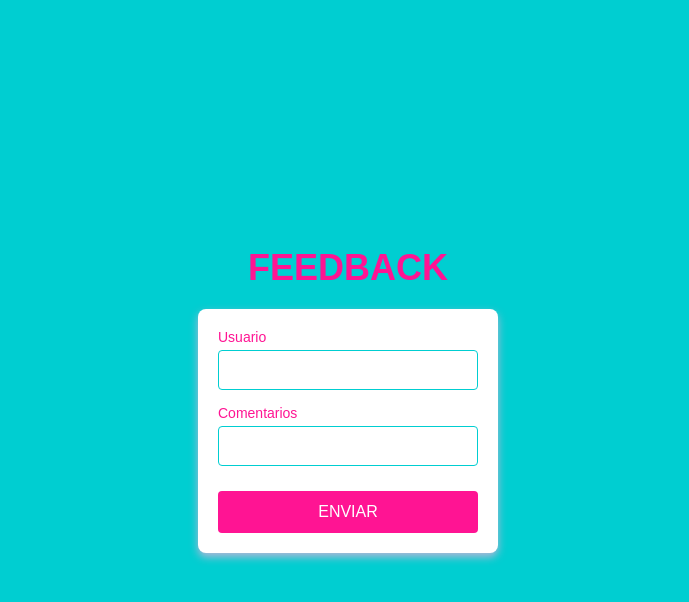
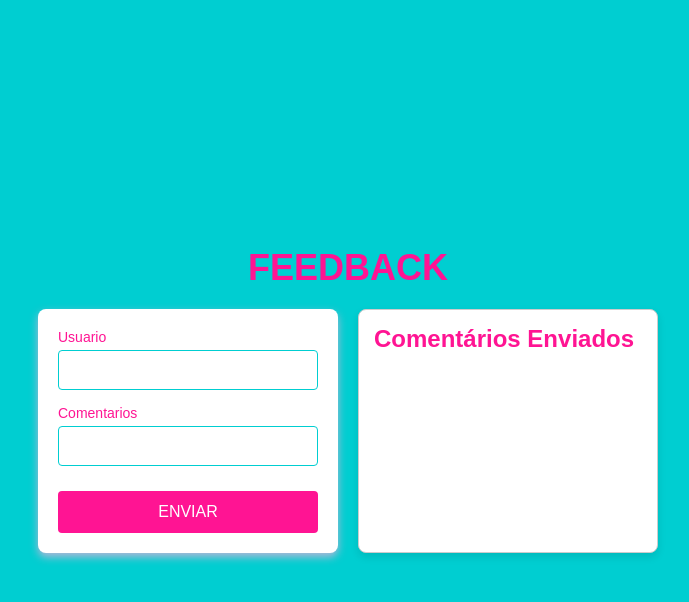
Before and after one commit to AliciaPavao/cadastroFeedback, a Flask app: page / in a window 1280 px wide. Shown: the top 602 px of the page, without its empty margins (292-981 px from the left). Run offline with Flask 3, Linux system fonts and the light colour scheme.

Commit message:
def para armazenar e mostrar comentarios e css

```diff
--- a/static/css/pag1.css
+++ b/static/css/pag1.css
@@ -29,10 +29,16 @@ body {
 
 .cabecalho h1 {
     font-size: 36px;
-    color:deeppink ;
+    color: deeppink;
 }
 
 /* Estilo do formulário */
+.formulario-container {
+    display: flex;
+    justify-content: space-between;
+    gap: 20px;
+}
+
 .formulario01 {
     background-color: white;
     padding: 20px;
@@ -63,7 +69,7 @@ input[type="text"] {
 
 /* Estilo para o botão */
 button {
-    background-color: deeppink ;
+    background-color: deeppink;
     color: white;
     border: none;
     padding: 12px 20px;
@@ -74,5 +80,39 @@ button {
 }
 
 button:hover {
-    background-color: rgb(249, 145, 200) ;
+    background-color: rgb(249, 145, 200);
 }
+
+/* Estilo do quadrado de comentários */
+.comentarios {
+    width: 300px;
+    padding: 15px;
+    border: 1px solid #ccc;
+    background-color: #fff;
+    box-shadow: 0 4px 8px rgba(0, 0, 0, 0.1);
+    border-radius: 8px;
+    max-height: 300px;
+    overflow-y: auto;
+    display: flex;
+    flex-direction: column;
+    color: deeppink;
+}
+
+.comentario {
+    margin-bottom: 15px;
+    padding: 10px;
+    border: 1px solid #ddd;
+    background-color: #f9f9f9;
+    border-radius: 4px;
+}
+
+.comentario p {
+    margin: 5px 0;
+    font-size: 14px;
+}
+
+#comentarios-list {
+    display: flex;
+    flex-direction: column;
+    gap: 15px;
+}
--- a/templates/pagPrincipal.html
+++ b/templates/pagPrincipal.html
@@ -13,19 +13,29 @@
             <h1>FEEDBACK</h1>
         </header>
 
+        <div class="formulario-container">
             <form action="/post/mensagem" method="POST" class="formulario01">
                 <label class="txt-user txt">
                     Usuario
-                <input type="text" name="usuario">
+                    <input type="text" name="usuario" id="usuario">
                 </label>
 
                 <label class="txt-coment txt">
                     Comentarios
-                <input type="text" name="mensagem">
+                    <input type="text" name="mensagem" id="mensagem">
                 </label>
 
-            <button>ENVIAR</button>
+                <button type="submit">ENVIAR</button>
             </form>
+
+            <div class="comentarios">
+                <h2>Comentários Enviados</h2>
+
+                <div id="comentarios-list">
+
+                </div>
+            </div>
+        </div>
     </main>
 </body>
 </html>
```
Also changed, not shown: model/control_mensagem.py (+24 -0 lines). Lines whose indentation alone changed are shown as unchanged.
